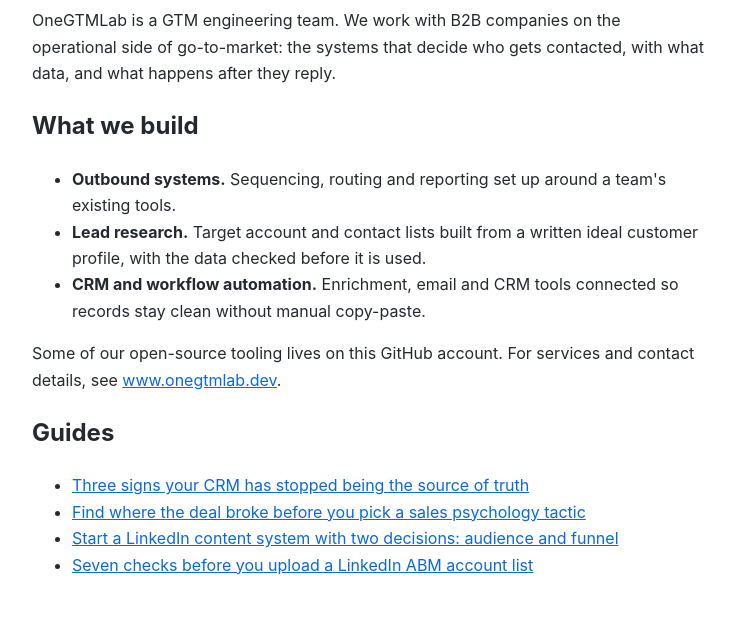
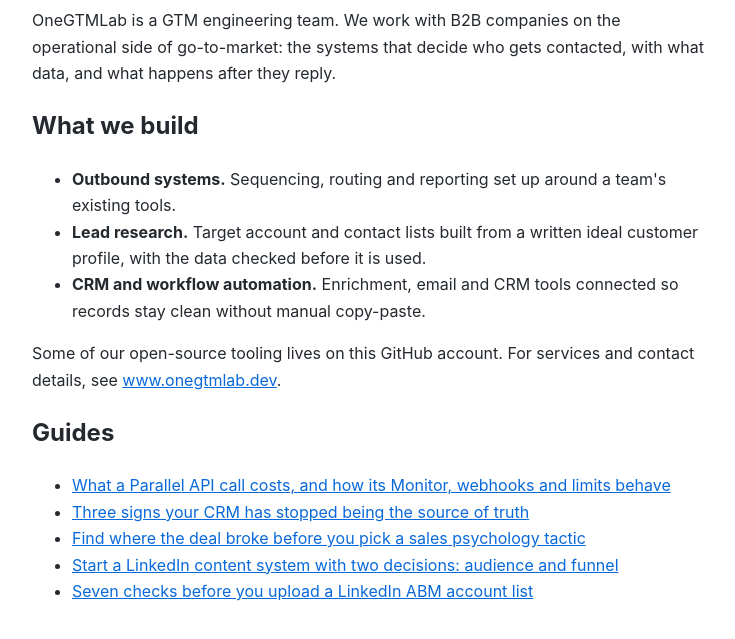
Before and after one commit to jaizendra-netizen/onegtmlab-gtm-engineering, a plain HTML site: page index.html in a window 1280 px wide. Shown: the part 115-754 px from the top of the page, without its empty margins (272-1007 px from the left). Drawn offline with Linux system fonts and the light colour scheme.

Commit message:
Link guide from index

```diff
--- a/index.html
+++ b/index.html
@@ -15,6 +15,7 @@
 <p>Some of our open-source tooling lives on this GitHub account. For services and contact details, see <a href="https://www.onegtmlab.dev">www.onegtmlab.dev</a>.</p>
 <h2>Guides</h2>
 <ul>
+<li><a href="guides/what-a-parallel-api-call-costs-and-how-its-monitor-webhooks.html">What a Parallel API call costs, and how its Monitor, webhooks and limits behave</a></li>
 <li><a href="guides/revops-audit-clean-route-report.html">Three signs your CRM has stopped being the source of truth</a></li>
 <li><a href="guides/sales-psychology-find-where-the-deal-broke.html">Find where the deal broke before you pick a sales psychology tactic</a></li>
 <li><a href="guides/linkedin-content-system-first-two-steps.html">Start a LinkedIn content system with two decisions: audience and funnel</a></li>
```
